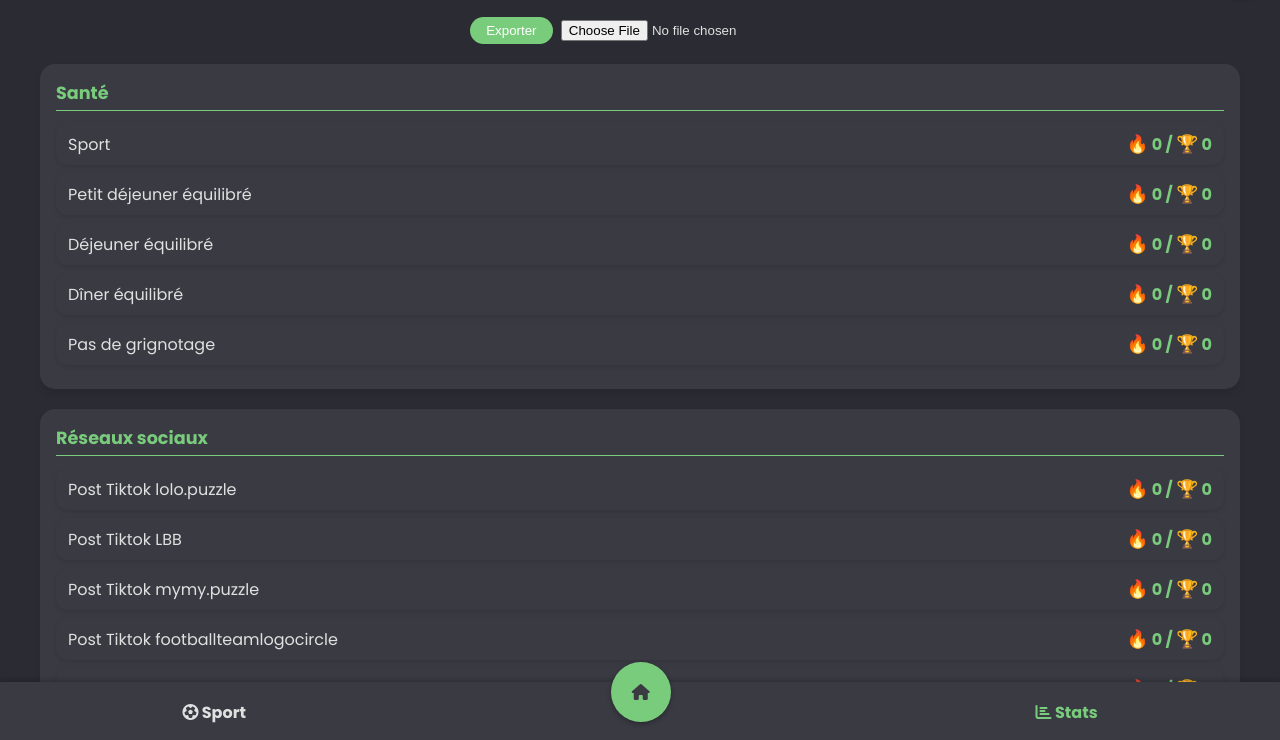
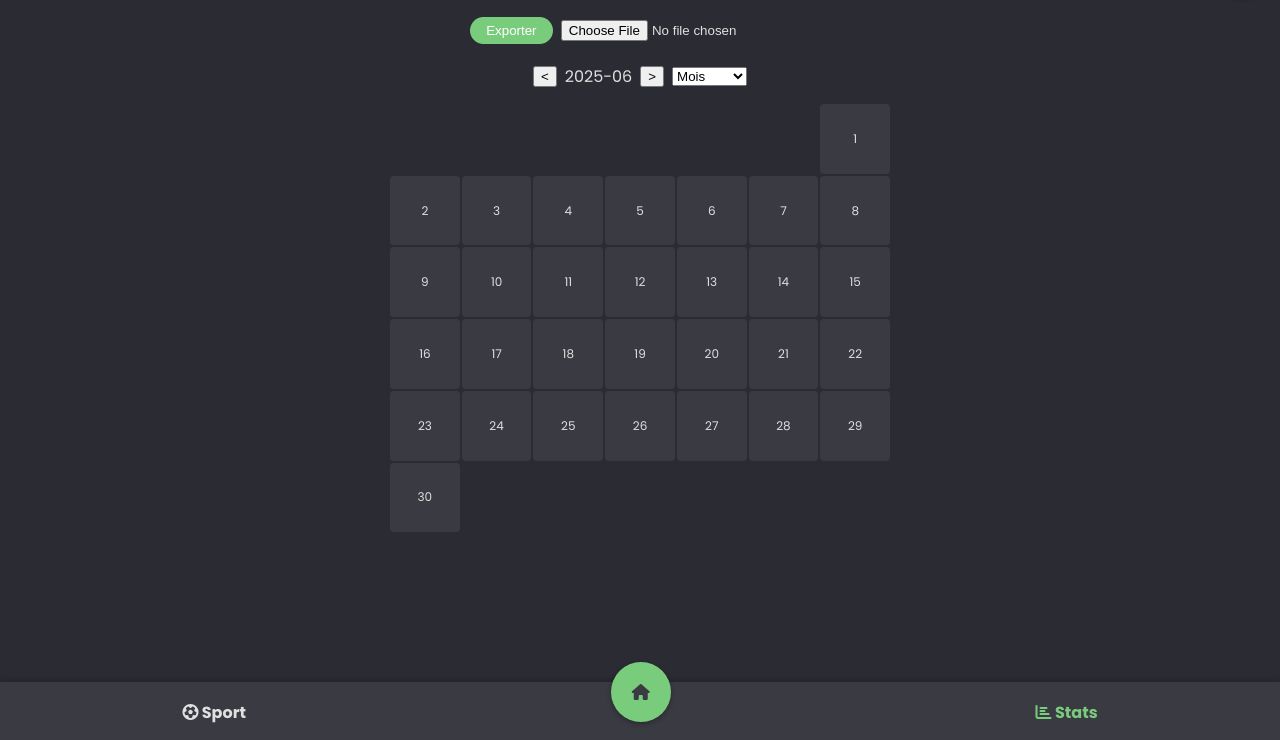
Before and after one commit to yanncoad/AppYann, a website: page stats.html in a window 1280 px wide. Shown: the part 58-798 px from the top of the page. Drawn offline with nearby package versions, Linux system fonts and the light colour scheme.

Commit message:
Ajout vue calendrier et statistiques avancées

```diff
--- a/stats.html
+++ b/stats.html
@@ -7,6 +7,7 @@
     <link rel="stylesheet" href="https://cdnjs.cloudflare.com/ajax/libs/font-awesome/6.4.0/css/all.min.css">
     <link rel="stylesheet" href="https://fonts.googleapis.com/css2?family=Poppins:wght@400;700&display=swap">
     <link rel="stylesheet" href="style.css">
+    <script src="https://cdn.jsdelivr.net/npm/chart.js"></script>
     <style>
         /* Styles spécifiques à la page statistiques */
         .stat-emoji { font-size: 1.1em; }
@@ -24,6 +25,18 @@
     <button id="export">Exporter</button>
     <input type="file" id="import" accept="application/json">
 </div>
+<div id="calendar-controls">
+    <button id="prev-period">&lt;</button>
+    <span id="calendar-title"></span>
+    <button id="next-period">&gt;</button>
+    <select id="view-type">
+        <option value="month">Mois</option>
+        <option value="week">Semaine</option>
+    </select>
+</div>
+<div id="calendar"></div>
+<div id="global-stats"></div>
+<canvas id="trendChart" height="120"></canvas>
 <div id="stats"></div>
 <script>
 const categories={
@@ -33,6 +46,12 @@ const categories={
     "Autre":["Lire 15 min","Regarder un épisode série","Tâche ménagère","Jouer avec les enfants"]
 };
 const tasks=Object.values(categories).flat();
+const taskToCategory={};
+for(const [cat,list] of Object.entries(categories)){
+    list.forEach(t=>{taskToCategory[tasks.indexOf(t)]=cat;});
+}
+let viewType='month';
+let currentDate=new Date();
 function setThemeIcon(th){document.getElementById('toggle-theme').innerHTML=th==='dark'?'<i class="fas fa-moon"></i>':'<i class="fas fa-sun"></i>';}
 function initTheme(){const th=localStorage.getItem('theme')||'dark';document.documentElement.setAttribute('data-theme',th);setThemeIcon(th);}
 function formatDate(d){return d.toISOString().split('T')[0];}
@@ -48,6 +67,29 @@ function getRecord(task){
     const records=JSON.parse(localStorage.getItem('series_records')||'{}');
     return records[task]||0;
 }
+function loadAllTaskData(){
+    const data={};
+    for(let i=0;i<localStorage.length;i++){
+        const key=localStorage.key(i);
+        if(key.startsWith('tasks_')){
+            data[key.substring(6)]=JSON.parse(localStorage.getItem(key));
+        }
+    }
+    return data;
+}
+function computeStats(all){
+    const res={globalDone:0,globalTotal:0,perCat:{}};
+    for(const [date,statuses] of Object.entries(all)){
+        statuses.forEach((done,idx)=>{
+            const cat=taskToCategory[idx];
+            if(!res.perCat[cat]) res.perCat[cat]={done:0,total:0};
+            if(done){res.globalDone++;res.perCat[cat].done++;}
+            res.globalTotal++;res.perCat[cat].total++;
+        });
+    }
+    return res;
+}
+function rate(statuses){return statuses.filter(Boolean).length/tasks.length;}
 function exportData(){
     const data={tasks:{},seriesRecords:JSON.parse(localStorage.getItem('series_records')||'{}')};
     for(let i=0;i<localStorage.length;i++){
@@ -75,7 +117,73 @@ function importData(e){
     };
     r.readAsText(f);
 }
+function renderGlobalStats(stats){
+    const container=document.getElementById('global-stats');
+    container.innerHTML='';
+    const rateGlobal=stats.globalTotal?Math.round((stats.globalDone/stats.globalTotal)*100):0;
+    const p=document.createElement('p');
+    p.textContent=`Taux de réussite global : ${rateGlobal}%`;
+    container.appendChild(p);
+    for(const [cat,val] of Object.entries(stats.perCat)){
+        const div=document.createElement('div');
+        div.className='category-progress';
+        const label=document.createElement('span');
+        label.textContent=cat;
+        const prog=document.createElement('progress');
+        prog.max=100;
+        prog.value=val.total?Math.round((val.done/val.total)*100):0;
+        div.appendChild(label);
+        div.appendChild(prog);
+        container.appendChild(div);
+    }
+}
+function renderChart(all){
+    const ctx=document.getElementById('trendChart').getContext('2d');
+    const dates=Object.keys(all).sort();
+    const values=dates.map(d=>Math.round(rate(all[d])*100));
+    if(window.trendChart) window.trendChart.destroy();
+    window.trendChart=new Chart(ctx,{type:'line',data:{labels:dates,datasets:[{label:'% réussite',data:values,borderColor:'#7acc7d',fill:false}]},options:{scales:{y:{beginAtZero:true,max:100}}}});
+}
+function renderCalendar(all){
+    const container=document.getElementById('calendar');
+    container.innerHTML='';
+    let start=new Date(currentDate);
+    const title=document.getElementById('calendar-title');
+    if(viewType==='week'){
+        const day=(start.getDay()+6)%7;
+        start.setDate(start.getDate()-day);
+        title.textContent=`Semaine du ${formatDate(start)}`;
+        for(let i=0;i<7;i++){
+            const d=new Date(start);
+            d.setDate(start.getDate()+i);
+            container.appendChild(createCell(d));
+        }
+    }else{
+        start=new Date(start.getFullYear(),start.getMonth(),1);
+        title.textContent=`${start.getFullYear()}-${String(start.getMonth()+1).padStart(2,'0')}`;
+        const first=(start.getDay()+6)%7;
+        for(let i=0;i<first;i++) container.appendChild(emptyCell());
+        const days=new Date(start.getFullYear(),start.getMonth()+1,0).getDate();
+        for(let d=1;d<=days;d++){
+            container.appendChild(createCell(new Date(start.getFullYear(),start.getMonth(),d)));
+        }
+    }
+    function emptyCell(){const c=document.createElement('div');c.className='calendar-cell empty';return c;}
+    function createCell(date){
+        const c=document.createElement('div');
+        c.className='calendar-cell';
+        c.textContent=date.getDate();
+        const st=all[formatDate(date)];
+        if(st){const r=rate(st);c.style.background=`hsl(${r*120},70%,50%)`;}
+        else{c.style.background='var(--card)';}
+        return c;
+    }
+}
 function render(){
+    const all=loadAllTaskData();
+    renderCalendar(all);
+    renderChart(all);
+    renderGlobalStats(computeStats(all));
     const container=document.getElementById('stats');
     container.innerHTML='';
     let idx=0;
@@ -111,6 +219,9 @@ document.getElementById('toggle-theme').addEventListener('click',()=>{
 });
 document.getElementById('export').addEventListener('click',exportData);
 document.getElementById('import').addEventListener('change',importData);
+document.getElementById('prev-period').addEventListener('click',()=>{if(viewType==='week'){currentDate.setDate(currentDate.getDate()-7);}else{currentDate.setMonth(currentDate.getMonth()-1);}render();});
+document.getElementById('next-period').addEventListener('click',()=>{if(viewType==='week'){currentDate.setDate(currentDate.getDate()+7);}else{currentDate.setMonth(currentDate.getMonth()+1);}render();});
+document.getElementById('view-type').addEventListener('change',e=>{viewType=e.target.value;render();});
 const currentPage = location.pathname.split('/').pop() || 'index.html';
 document.querySelectorAll('.side-nav a').forEach(a=>{
     if(a.getAttribute('href')===currentPage){
--- a/style.css
+++ b/style.css
@@ -257,6 +257,45 @@ h1 {
     font-weight: bold;
 }
 
+/* Vue calendrier et statistiques avancées */
+#calendar-controls {
+    display: flex;
+    justify-content: center;
+    align-items: center;
+    gap: 8px;
+    margin-bottom: 15px;
+}
+#calendar {
+    display: grid;
+    grid-template-columns: repeat(7, 1fr);
+    gap: 2px;
+    margin: 0 auto 20px;
+    max-width: 500px;
+}
+.calendar-cell {
+    aspect-ratio: 1 / 1;
+    display: flex;
+    flex-direction: column;
+    align-items: center;
+    justify-content: center;
+    font-size: 0.75em;
+    border-radius: 4px;
+    color: var(--fg);
+}
+.calendar-cell.empty {
+    background: transparent;
+}
+#global-stats {
+    max-width: 500px;
+    margin: 0 auto 20px;
+}
+.category-progress {
+    margin: 6px 0;
+}
+.category-progress progress {
+    width: 100%;
+}
+
 @media (max-width: 599px) {
     #tasks { grid-template-columns: 1fr; }
 }
```
